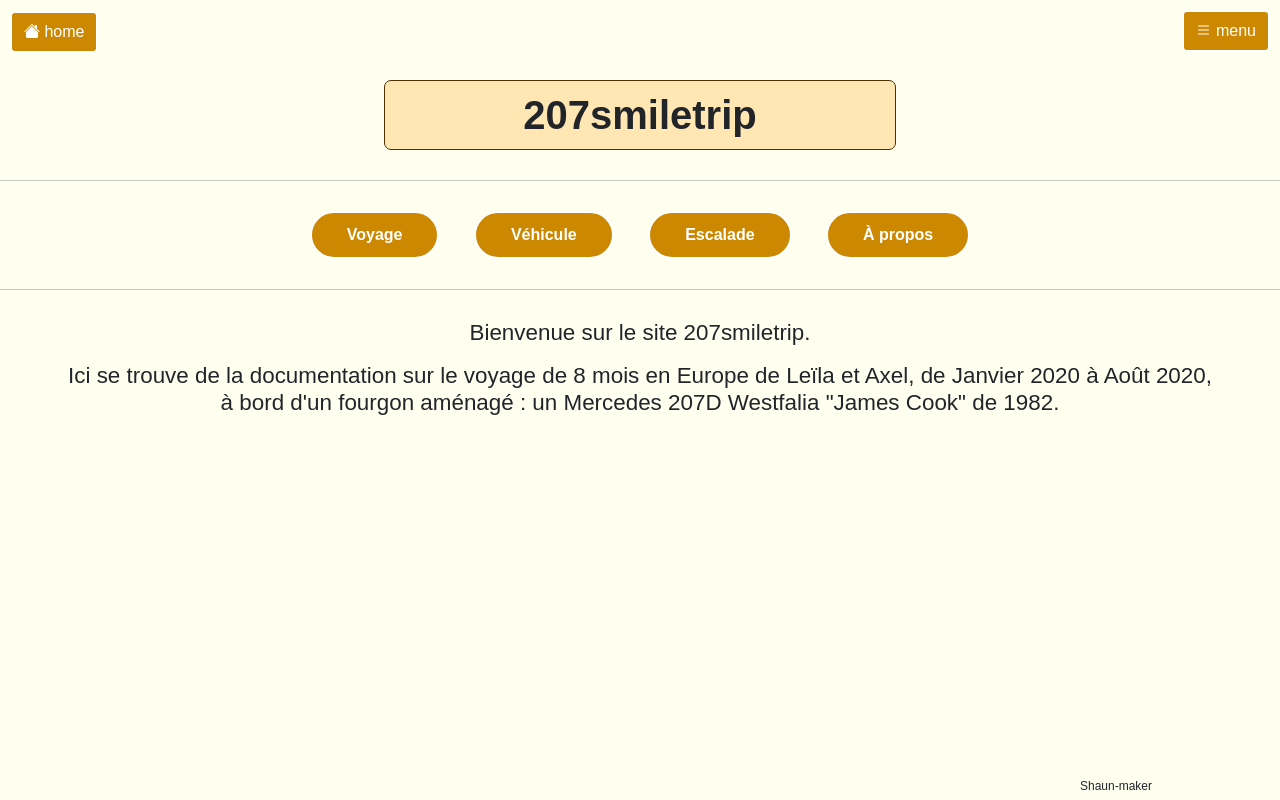
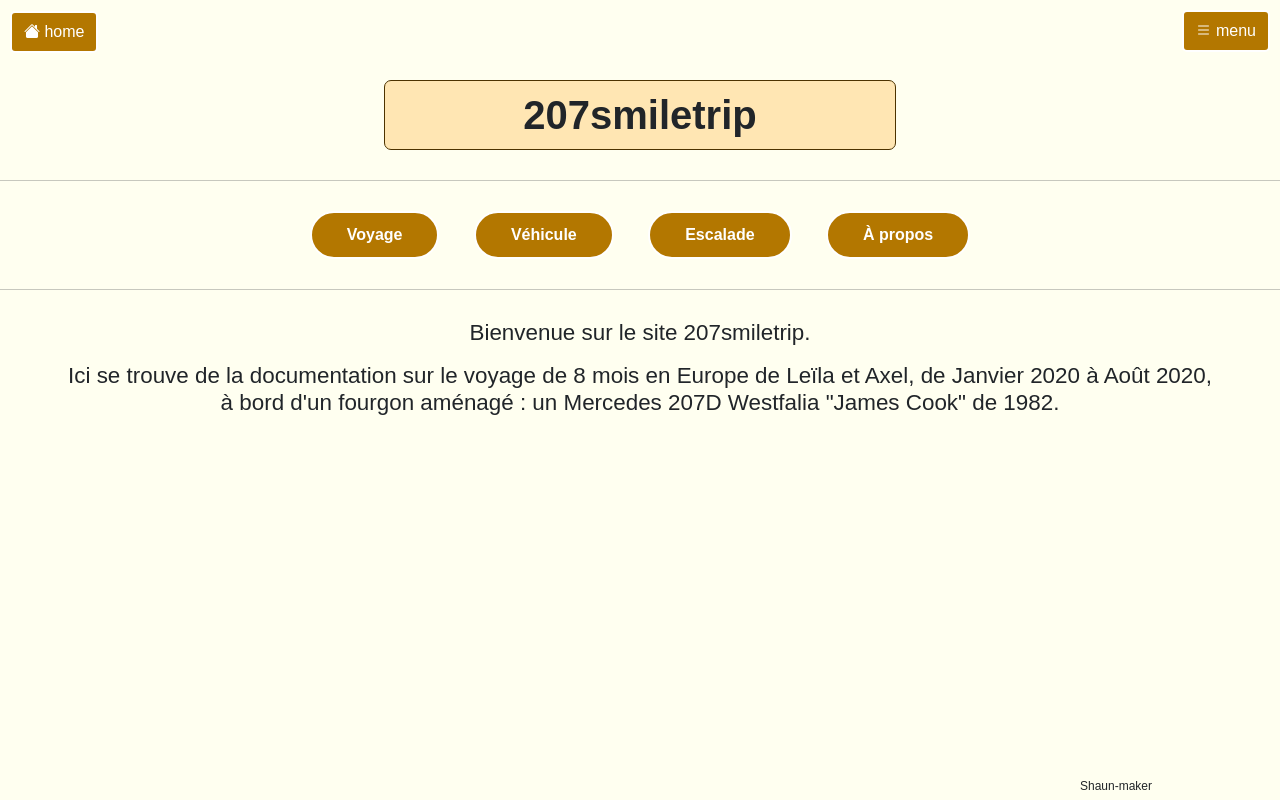
Before and after one commit to axel-paillaud/cs50, a plain HTML site: page homepage/index.html in a window 1280 px wide. Drawn offline with nearby package versions, Linux system fonts and the light colour scheme.

Commit message:
Thu, Feb 10, 2022, 4:43 AM +00:00

```diff
--- a/homepage/styles.css
+++ b/homepage/styles.css
@@ -25,7 +25,7 @@ hr {
 }
 
 .btn-classic {
-    background-color: #cc8800;
+    background-color: #b37700;
     color: white;
     border: 2px solid;
     border-radius: 5px;
@@ -36,7 +36,7 @@ hr {
 }
 
 .btn-classic:hover {
-    background-color: #b37700
+    background-color: #996600;
 }
 
 #menu {
@@ -59,7 +59,7 @@ hr {
 .buttonBanner {
     margin-right: 15px;
     margin-left: 15px;
-    background-color: #cc8800;
+    background-color: #b37700;
     color: white;
     border: 2px solid;
     border-radius: 25px;
@@ -70,7 +70,7 @@ hr {
 }
 
 .buttonBanner:hover {
-    background-color: #b37700
+    background-color: #996600;
 }
 
 .imgclassic {
```
